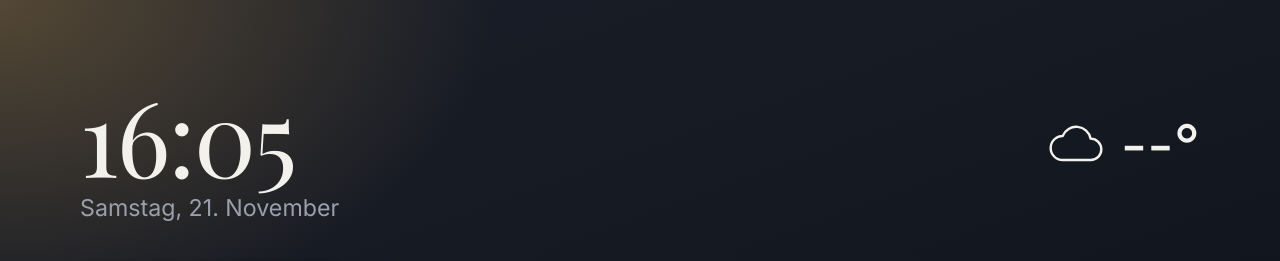
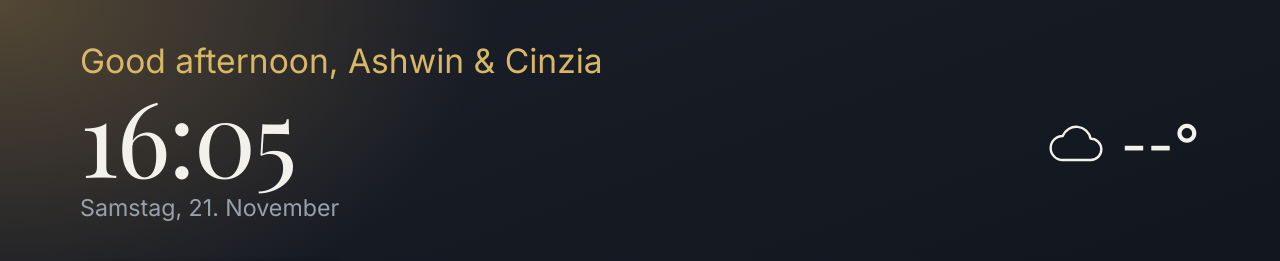
Before and after one commit to ashonque/tvhome, a plain HTML site: page index.html in a window 1280 px wide. Shown: the top 261 px of the page. Drawn offline with nearby package versions, Linux system fonts and the light colour scheme; no server answers.

Commit message:
Add time-of-day greeting
Co-Authored-By: Claude Opus 5.5 <noreply@anthropic.com>

```diff
--- a/index.html
+++ b/index.html
@@ -28,7 +28,8 @@
       linear-gradient(160deg, #1b1f29 0%, #12161f 55%, #0c0f15 100%);
   }
 
-  /* Header: clock + weather */
+  /* Header: greeting, clock + weather */
+  #greeting { position: absolute; top: 5vh; left: 6.25vw; font-size: 4.2vh; color: var(--focus); }
   .clock { position: absolute; top: 11vh; left: 6.25vw; }
   #time { font-family: "Playfair Display", Georgia, "Times New Roman", serif; font-size: 13vh; font-weight: 400; line-height: 0.9; letter-spacing: -0.02em; }
   #date { font-size: 2.9vh; color: var(--muted); margin-top: 1.6vh; }
@@ -65,6 +66,8 @@
 </style>
 </head>
 <body>
+
+<div id="greeting"></div>
 
 <div class="clock">
   <div id="time">--:--</div>
@@ -114,12 +117,22 @@
   var LAT = 49.99, LON = 8.57;
   var COLS = 4; // must match grid-template-columns
 
-  // --- Clock ---
+  // ====== EDIT HERE: names in the greeting ======
+  var NAMES = "Ashwin & Cinzia";
+
+  // --- Clock + greeting ---
+  function greetingFor(h) {
+    if (h >= 5 && h < 12) return "Good morning";
+    if (h >= 12 && h < 18) return "Good afternoon";
+    if (h >= 18 && h < 22) return "Good evening";
+    return "Good night";
+  }
   var DAYS = ["Sonntag","Montag","Dienstag","Mittwoch","Donnerstag","Freitag","Samstag"];
   var MONTHS = ["Januar","Februar","März","April","Mai","Juni","Juli","August","September","Oktober","November","Dezember"];
   function pad(n) { return n < 10 ? "0" + n : "" + n; }
   function tick() {
     var d = new Date();
+    document.getElementById("greeting").textContent = greetingFor(d.getHours()) + ", " + NAMES;
     document.getElementById("time").textContent = pad(d.getHours()) + ":" + pad(d.getMinutes());
     document.getElementById("date").textContent = DAYS[d.getDay()] + ", " + d.getDate() + ". " + MONTHS[d.getMonth()];
   }
```
